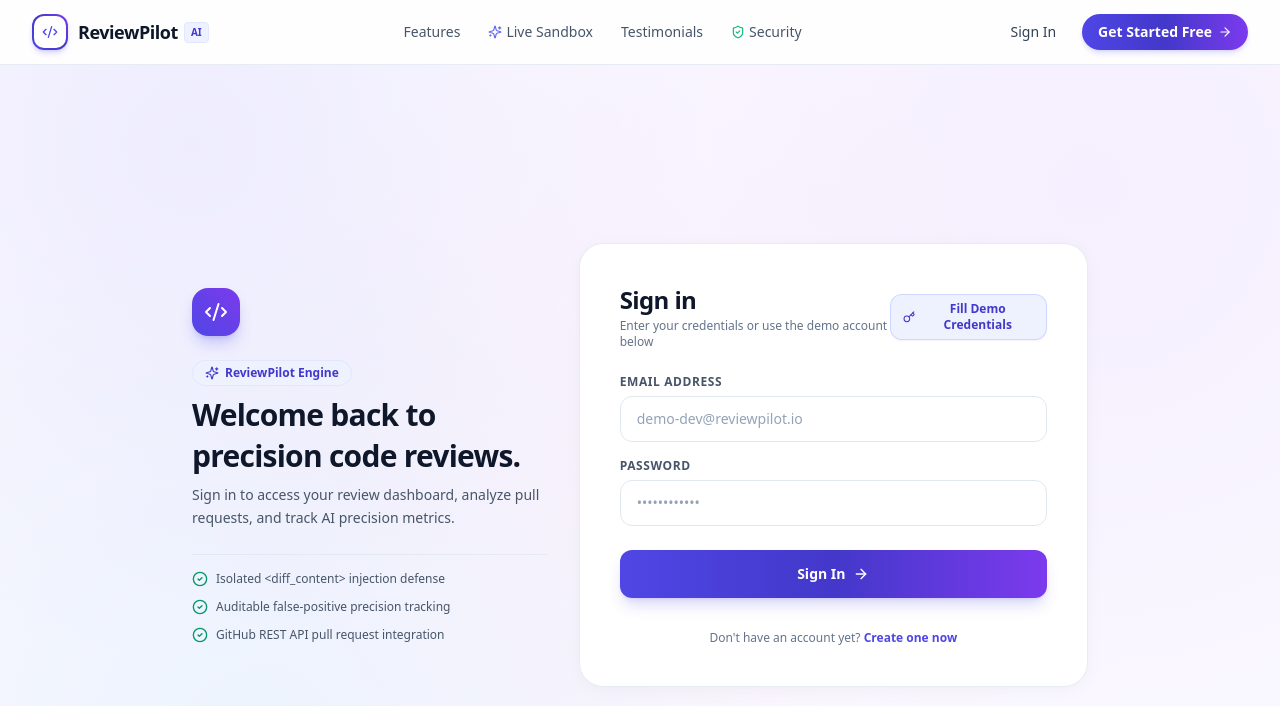
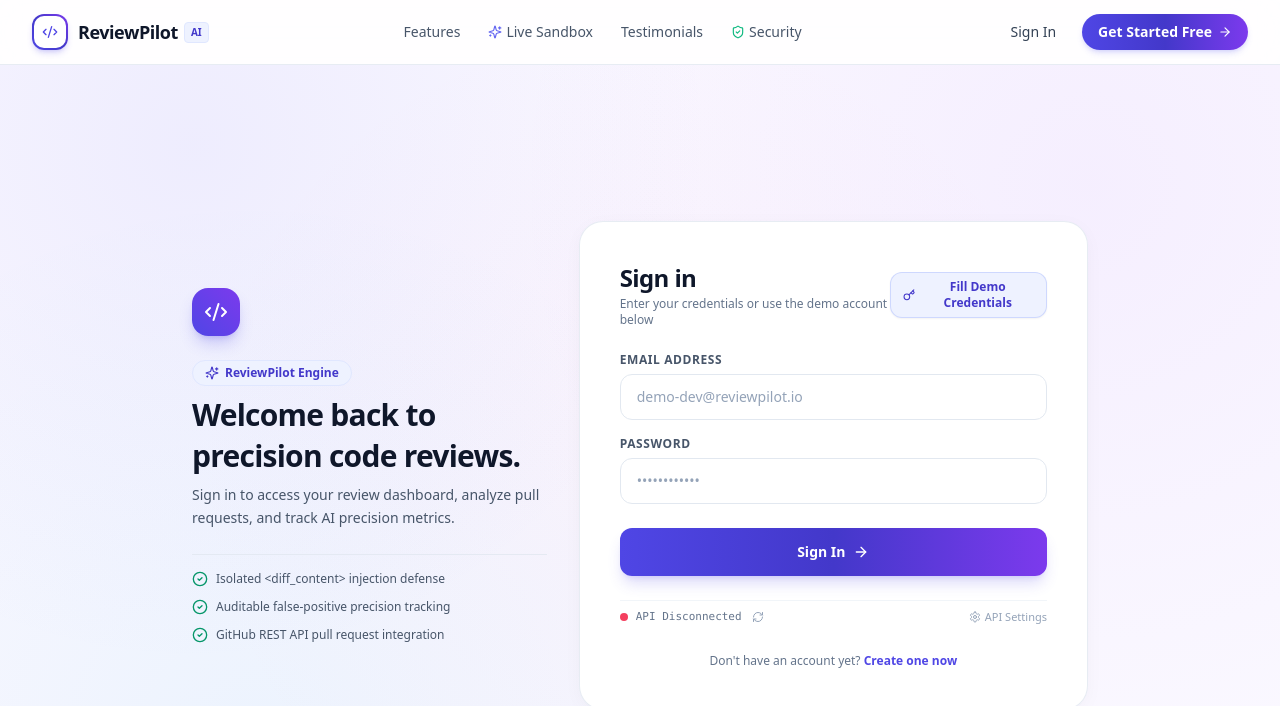
Before and after one commit to Raghunath2604/review_pilot, a React (Vite) app in the folder frontend/: page /login in a window 1280 px wide. Shown: the top 706 px of the page. Built offline with nearby package versions, Linux system fonts and the light colour scheme; no server answers.

Commit message:
fix(auth): add live API health status, connection diagnostics, and active Cloudflare endpoint

```diff
--- a/frontend/src/pages/Login.tsx
+++ b/frontend/src/pages/Login.tsx
@@ -1,6 +1,7 @@
-import React, { useState } from 'react';
+import React, { useState, useEffect } from 'react';
 import { Link, useNavigate } from 'react-router-dom';
 import { useAuth } from '../context/AuthContext';
+import { api, getApiHost, setCustomApiHost } from '../services/api';
 import {
   Code2,
   ArrowRight,
@@ -9,6 +10,9 @@ import {
   Sparkles,
   CheckCircle2,
   Key,
+  Server,
+  RefreshCw,
+  Settings,
 } from 'lucide-react';
 
 export const Login: React.FC = () => {
@@ -17,8 +21,40 @@ export const Login: React.FC = () => {
   const [error, setError] = useState<string | null>(null);
   const [isSubmitting, setIsSubmitting] = useState(false);
 
+  // API Connection Health State
+  const [apiStatus, setApiStatus] = useState<'checking' | 'connected' | 'disconnected'>('checking');
+  const [showApiConfig, setShowApiConfig] = useState(false);
+  const [customHost, setCustomHost] = useState(getApiHost());
+
   const { login } = useAuth();
   const navigate = useNavigate();
+
+  const checkBackendHealth = async () => {
+    setApiStatus('checking');
+    try {
+      await api.checkHealth();
+      setApiStatus('connected');
+    } catch {
+      setApiStatus('disconnected');
+    }
+  };
+
+  useEffect(() => {
+    checkBackendHealth();
+  }, []);
+
+  const handleSaveApiHost = (e: React.FormEvent) => {
+    e.preventDefault();
+    setCustomApiHost(customHost);
+    checkBackendHealth();
+    setShowApiConfig(false);
+  };
+
+  const handleResetApiHost = () => {
+    setCustomApiHost('');
+    setCustomHost(import.meta.env.VITE_API_BASE_URL || '');
+    setTimeout(checkBackendHealth, 100);
+  };
 
   const handleSubmit = async (e: React.FormEvent) => {
     e.preventDefault();
@@ -104,13 +140,25 @@ export const Login: React.FC = () => {
               </button>
             </div>
 
+            {/* Error Notification */}
             {error && (
               <div
                 id="login-error-alert"
                 className="flex items-start space-x-2.5 p-3.5 rounded-xl bg-rose-50 border border-rose-200 text-rose-700 text-xs sm:text-sm"
               >
                 <AlertCircle className="w-4 h-4 mt-0.5 flex-shrink-0" />
-                <span>{error}</span>
+                <div className="space-y-1">
+                  <p className="font-medium">{error}</p>
+                  {apiStatus === 'disconnected' && (
+                    <button
+                      type="button"
+                      onClick={() => setShowApiConfig(true)}
+                      className="text-xs underline font-semibold text-rose-800 hover:text-rose-900"
+                    >
+                      Update API Endpoint Configuration &rarr;
+                    </button>
+                  )}
+                </div>
               </div>
             )}
 
@@ -178,7 +226,87 @@ export const Login: React.FC = () => {
               </div>
             </form>
 
-            <div className="text-center pt-2">
+            {/* Live API Health & Config Bar */}
+            <div className="pt-2 border-t border-slate-100 flex flex-wrap items-center justify-between text-xs text-slate-500 gap-2">
+              <div className="flex items-center space-x-2">
+                <span
+                  className={`w-2 h-2 rounded-full ${
+                    apiStatus === 'connected'
+                      ? 'bg-emerald-500 shadow-sm shadow-emerald-500/50'
+                      : apiStatus === 'checking'
+                      ? 'bg-amber-400 animate-pulse'
+                      : 'bg-rose-500'
+                  }`}
+                />
+                <span className="font-mono text-[11px] truncate max-w-[200px]">
+                  {apiStatus === 'connected'
+                    ? 'API Live'
+                    : apiStatus === 'checking'
+                    ? 'Connecting API...'
+                    : 'API Disconnected'}
+                </span>
+                <button
+                  type="button"
+                  onClick={checkBackendHealth}
+                  title="Refresh API Connection"
+                  className="text-slate-400 hover:text-indigo-600 p-0.5 rounded transition"
+                >
+                  <RefreshCw className="w-3 h-3" />
+                </button>
+              </div>
+
+              <button
+                type="button"
+                onClick={() => setShowApiConfig(!showApiConfig)}
+                className="inline-flex items-center space-x-1 text-slate-400 hover:text-indigo-600 transition text-[11px]"
+              >
+                <Settings className="w-3 h-3" />
+                <span>API Settings</span>
+              </button>
+            </div>
+
+            {/* Collapsible API Endpoint Configuration */}
+            {showApiConfig && (
+              <form onSubmit={handleSaveApiHost} className="p-3 bg-slate-50 rounded-xl border border-slate-200 text-xs space-y-2">
+                <div className="flex items-center justify-between font-semibold text-slate-700">
+                  <span className="flex items-center gap-1">
+                    <Server className="w-3.5 h-3.5 text-indigo-600" />
+                    Custom API Endpoint
+                  </span>
+                  <button
+                    type="button"
+                    onClick={handleResetApiHost}
+                    className="text-indigo-600 hover:underline text-[11px]"
+                  >
+                    Reset Default
+                  </button>
+                </div>
+                <input
+                  type="url"
+                  value={customHost}
+                  onChange={(e) => setCustomHost(e.target.value)}
+                  placeholder="https://your-api.trycloudflare.com"
+                  className="w-full bg-white border border-slate-200 rounded-lg px-2.5 py-1.5 text-xs text-slate-800 font-mono focus:ring-1 focus:ring-indigo-500 focus:outline-none"
+                />
+                <div className="flex justify-end gap-2 pt-1">
+                  <button
+                    type="button"
+                    onClick={() => setShowApiConfig(false)}
+                    className="px-2.5 py-1 rounded text-slate-500 hover:bg-slate-200"
+                  >
+                    Cancel
+                  </button>
+                  <button
+                    type="submit"
+                    className="px-3 py-1 rounded bg-indigo-600 text-white font-medium hover:bg-indigo-500"
+                  >
+                    Save & Test
+                  </button>
+                </div>
+              </form>
+            )}
+
+            <div className="text-center pt-1">
               <p className="text-xs text-slate-500">
                 Don't have an account yet?{' '}
                 <Link
--- a/frontend/src/services/api.ts
+++ b/frontend/src/services/api.ts
@@ -7,8 +7,23 @@ import {
   StatsResponse,
 } from '../types';
 
-const API_HOST = import.meta.env.VITE_API_BASE_URL || '';
-const BASE_URL = `${API_HOST}/api/v1`;
+export const getApiHost = (): string => {
+  if (typeof window !== 'undefined') {
+    const custom = localStorage.getItem('reviewpilot_api_host');
+    if (custom) return custom;
+  }
+  return import.meta.env.VITE_API_BASE_URL || '';
+};
+
+export const setCustomApiHost = (host: string): void => {
+  if (typeof window !== 'undefined') {
+    if (host && host.trim()) {
+      localStorage.setItem('reviewpilot_api_host', host.trim().replace(/\/+$/, ''));
+    } else {
+      localStorage.removeItem('reviewpilot_api_host');
+    }
+  }
+};
 
 class ApiError extends Error {
   statusCode: number;
@@ -22,6 +37,8 @@ class ApiError extends Error {
 }
 
 async function request<T>(endpoint: string, options: RequestInit = {}): Promise<T> {
+  const host = getApiHost();
+  const baseUrl = `${host}/api/v1`;
   const token = typeof window !== 'undefined' ? localStorage.getItem('reviewpilot_token') : null;
   const authHeaders: Record<string, string> = token ? { Authorization: `Bearer ${token}` } : {};
 
@@ -35,7 +52,16 @@ async function request<T>(endpoint: string, options: RequestInit = {}): Promise<
     },
   };
 
-  const response = await fetch(`${BASE_URL}${endpoint}`, config);
+  let response: Response;
+  try {
+    response = await fetch(`${baseUrl}${endpoint}`, config);
+  } catch (netErr) {
+    const detail = (netErr as Error).message || 'Network unreachable';
+    throw new ApiError(
+      `Cannot connect to ReviewPilot API at ${host || 'same-origin'}. Server may be sleeping or unreachable (${detail}).`,
+      0
+    );
+  }
 
   let data: any = {};
   const contentType = response.headers.get('content-type');
@@ -56,6 +82,13 @@ async function request<T>(endpoint: string, options: RequestInit = {}): Promise<
 }
 
 export const api = {
+  // System Health
+  async checkHealth(): Promise<{ status: string; db: string }> {
+    const host = getApiHost();
+    const res = await fetch(`${host}/api/v1/health`);
+    if (!res.ok) throw new Error(`Health check returned HTTP ${res.status}`);
+    return res.json();
+  },
   // Auth
   async register(email: string, password: string): Promise<{ user: User }> {
     const res = await request<{ user: User; token?: string }>('/auth/register', {
```
Also changed, not shown: 2 other files (tests, documents, lock files or other folders).
